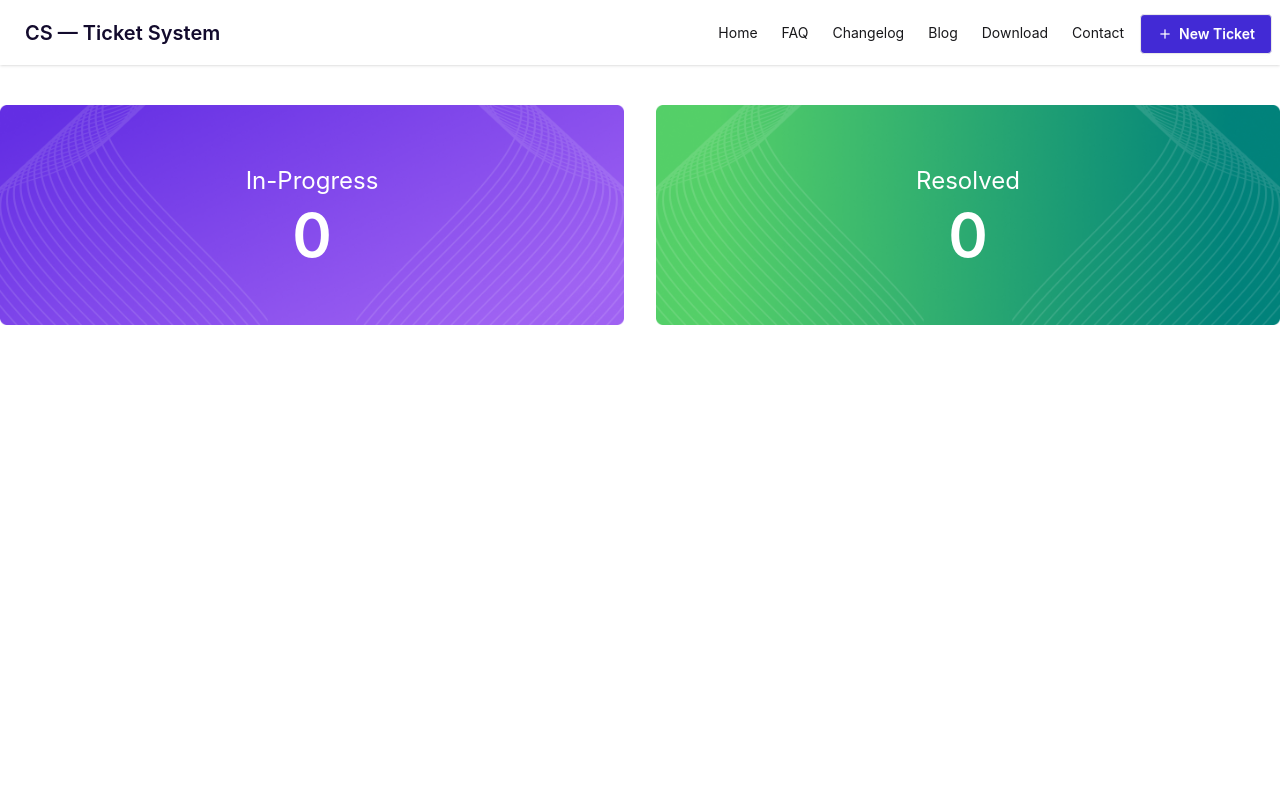
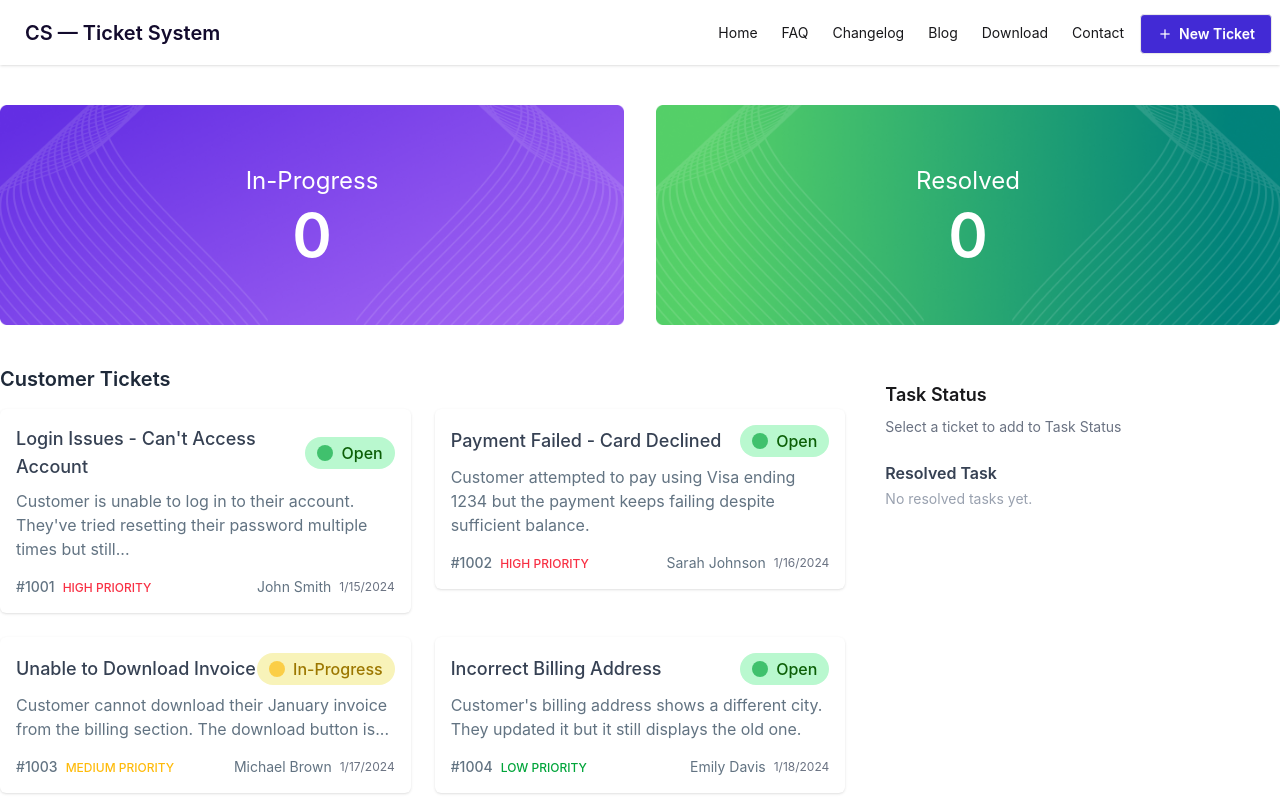
Before and after one commit to bspirahim/cs-ticket-system, a React (Vite) app: page / in a window 1280 px wide. Shown: the top 800 px of the page. Built offline with nearby package versions, Linux system fonts and the light colour scheme.

Commit message:
display data on the ui

```diff
--- a/src/App.jsx
+++ b/src/App.jsx
@@ -17,7 +17,7 @@ function App() {
   return (
     <div className="">
       <Navbar></Navbar>
-      <main className="max-w-[1280px] mx-auto">
+      <main className="max-w-[1440px] mx-auto">
         <Banner></Banner>
         <Suspense fallback={<p>tickets data...</p>}>
           <TicketsDashboard ticketPromise={ticketPromise}></TicketsDashboard>
--- a/src/component/Navbar.jsx
+++ b/src/component/Navbar.jsx
@@ -4,7 +4,7 @@ import plusIcon from '../assets/ic_outline-plus.png'
 const Navbar = () => {
   return (
     <div className="bg-base-100 shadow-sm">
-      <div className="navbar max-w-[1280px] mx-auto">
+      <div className="navbar max-w-[1440px] mx-auto">
         <div className="flex-1">
           <a className="btn btn-ghost text-xl text-[#130B2D]">
             CS — Ticket System
--- /dev/null
+++ b/src/component/TicketCard.jsx
@@ -0,0 +1,42 @@
+import React from "react";
+
+const TicketCard = ({ ticket }) => {
+  const {id, title, description, status, priority, date, assigned_to } = ticket;
+
+  return (
+    <div>
+      <div className="bg-white rounded-md shadow-sm p-4">
+        <div className="flex justify-between items-center">
+          <h3 className="font-medium text-gray-700 text-lg">{title}</h3>
+          <span
+            className={`flex items-center gap-2 px-3 py-1 rounded-full text-base font-medium border-green-100 ${
+              status === "Open"
+                ? "bg-[#B9F8CF] text-[#0B5E06]"
+                : "bg-[#F8F3B9] text-[#9C7700]"
+            }`}
+          >
+            <span
+              className={`w-4 h-4 rounded-full animate-pulse ${status === "Open" ? "bg-[#02A53B]" : "bg-[#FEBB0C]"}`}
+            ></span>
+            {status}
+          </span>
+        </div>
+        <p className="text-[#627382] text-base mt-2">{description}</p>
+        <div className="flex justify-between items-center mt-4 text-xs text-gray-500">
+          <div>
+            <span className="text-[#627382] text-sm font-medium">#{id}</span>
+            <span className={`ml-2 font-medium ${priority === "HIGH PRIORITY"? "text-[#F83044]": priority === "MEDIUM PRIORITY"? "text-[#FEBB0C]": "text-[#02A53B]"}`}>
+              {priority}
+            </span>
+          </div>
+          <div className="flex items-center gap-2">
+            <span className="text-[#627382] text-sm ">{assigned_to}</span>
+            <span>{date}</span>
+          </div>
+        </div>
+      </div>
+    </div>
+  );
+};
+
+export default TicketCard;
--- a/src/component/TicketsDashboard.jsx
+++ b/src/component/TicketsDashboard.jsx
@@ -1,11 +1,44 @@
 import React, { use } from "react";
+import TicketCard from "./TicketCard";
 
 const TicketsDashboard = ({ ticketPromise }) => {
   const tickets = use(ticketPromise);
   console.log(tickets);
   return (
     <>
+      <div className="">
+        <div className="grid lg:grid-cols-3 gap-6">
+          {/* Left Section: Main Feed */}
+          <div className="lg:col-span-2">
+            <h2 className="text-xl font-semibold mb-4 text-gray-800">
+              Customer Tickets
+            </h2>
 
+            <div className="grid md:grid-cols-2 gap-6">
+              {/* Example Ticket 1: Open */}
+
+              {tickets.map((ticket) => (
+                <TicketCard ticket={ticket}></TicketCard>
+              ))}
+            </div>
+          </div>
+
+          {/* Right Sidebar: Status/Filter */}
+          {/* Right Sidebar */}
+
+          <div className=" p-4 rounded-lg h-fit">
+            <h2 className="text-lg font-semibold mb-2">Task Status</h2>
+
+            <p className="text-sm text-gray-500 mb-6">
+              Select a ticket to add to Task Status
+            </p>
+
+            <h3 className="font-semibold text-gray-700">Resolved Task</h3>
+
+            <p className="text-sm text-gray-400 mt-1">No resolved tasks yet.</p>
+          </div>
+        </div>
+      </div>
     </>
   );
 };
```
